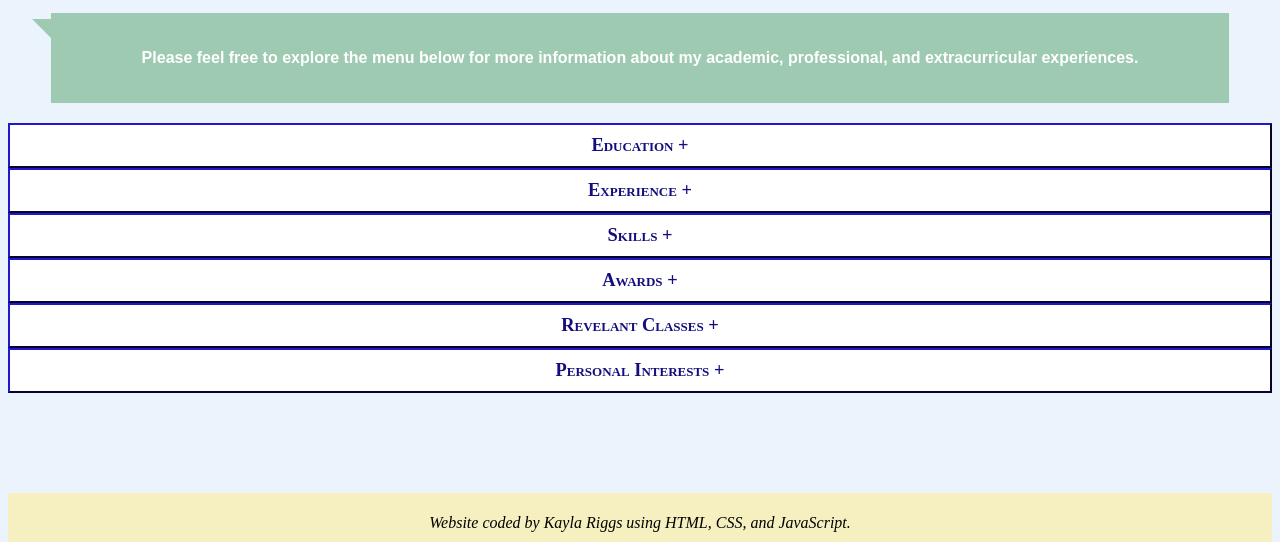
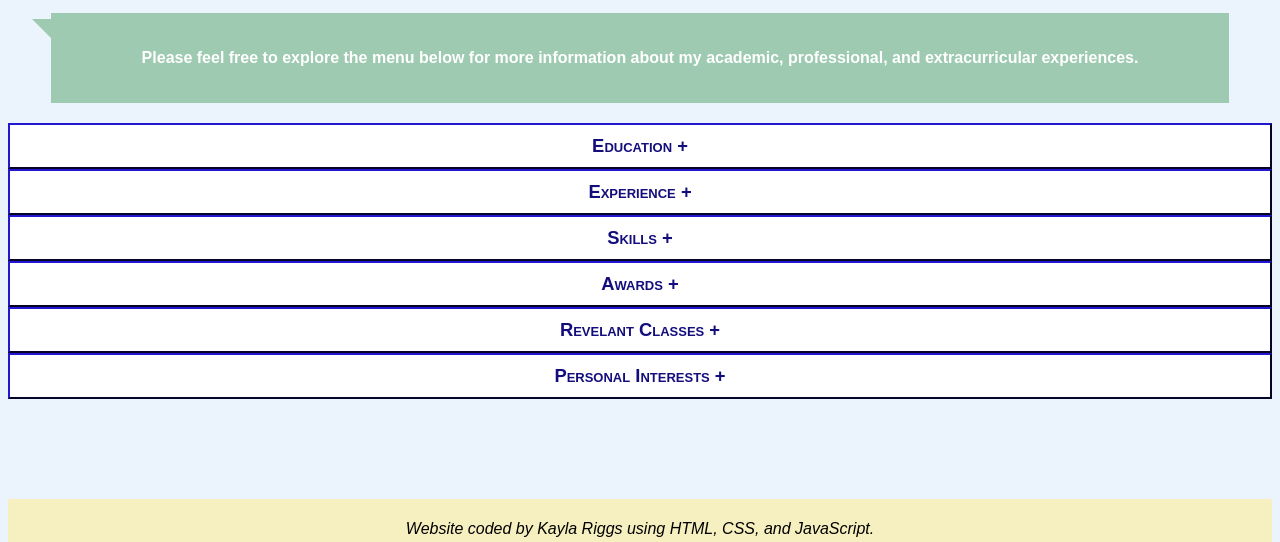
Before and after one commit to kaylariggs3/personal-website, a plain HTML site: page resume.html in a window 1280 px wide. Shown: the part 217-759 px from the top of the page. Drawn offline with Linux system fonts and the light colour scheme.

Commit message:
font adjustments

```diff
--- a/styles/site.css
+++ b/styles/site.css
@@ -1,6 +1,6 @@
 body {
     background-color: #ebf3fd;
-    font-family: serif;
+    font-family: Arial, Helvetica, sans-serif;
     text-align: center;
 
   }
@@ -187,7 +187,7 @@ footer {
     width: 100%;
     border-color:rgb(20, 14, 125);
     font-size: 115%;
-    font-family: serif;
+    font-family: Arial, Helvetica, sans-serif;
     font-variant: small-caps;
     font-weight: bold;
   }
@@ -254,7 +254,7 @@ figcaption {
   text-align: center;
   font-weight: 900;
   color: #fff;
-  font-family: arial;
+  font-family: Arial, Helvetica, sans-serif;
   position:relative;
 }
 
```
